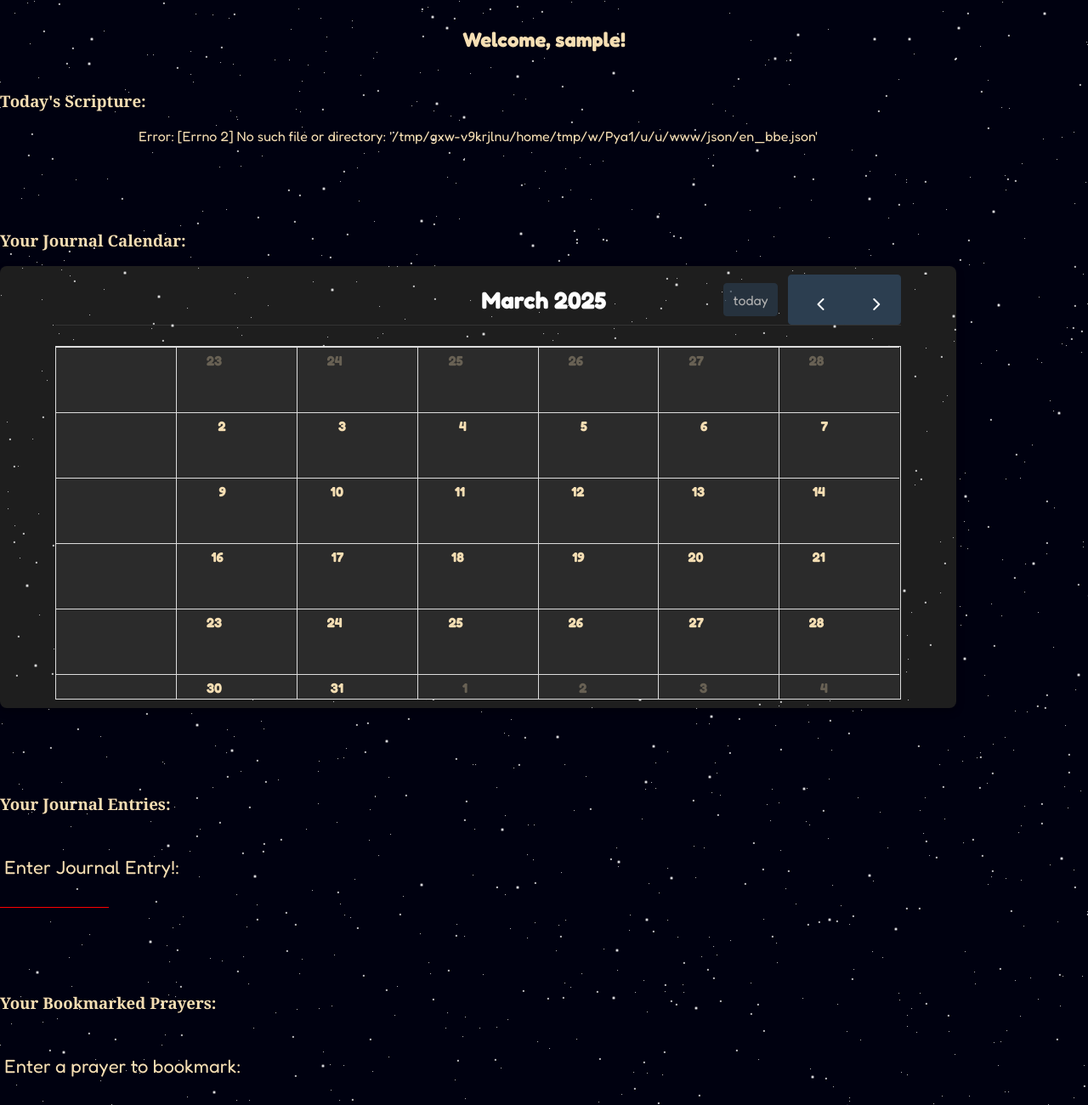
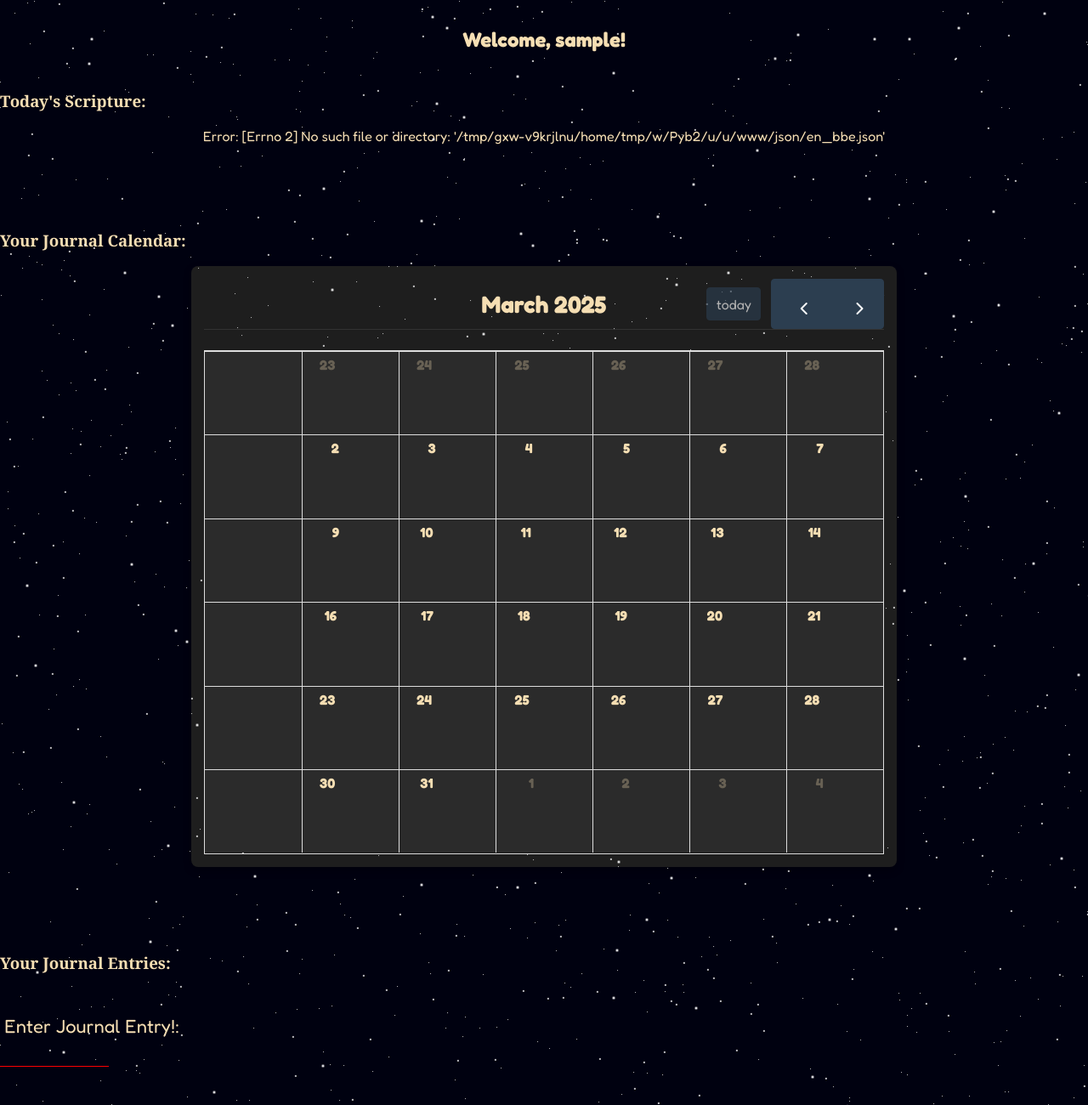
Before and after one commit to mayooo18/AmenDaily, a Flask app: page /home in a window 1280 px wide. Shown: the top 1300 px of the page at 85% size. Run offline with Flask 3, Linux system fonts and the light colour scheme; the visitor is signed in with stand-in values (Sample User, id 1).

Commit message:
fixed calendar sizing

```diff
--- a/static/css/home.css
+++ b/static/css/home.css
@@ -374,54 +374,69 @@
     }
   }/*# sourceMappingURL=index.css.map */
 
-  /* Dark mode ONLY for the calendar */
+/* Dark Mode for the Calendar */
+/* Center the entire Calendar */
+.calendar-wrapper {
+  display: flex;
+  justify-content: center; /* Horizontally centers */
+  align-items: center; /* Centers vertically if needed */
+  width: 100%;
+}
+
 #calendar-container {
-  background-color: #1e1e1e; /* Dark background */
+  width: 100%;
+  max-width: 800px; /* ✅ Limit container width */
+  margin: auto; /* ✅ Center the calendar */
+  display: flex;
+  justify-content: center;
+  align-items: center;
+  background-color: #1e1e1e;
   color: white;
-  padding: 10px;
+  padding: 15px;
   border-radius: 8px;
   box-shadow: 0px 4px 10px rgba(0, 0, 0, 0.3);
 }
 
-/* Calendar Header */
+#calendar {
+  width: 100%;
+  max-width: 400px; /* ✅ Smaller calendar width */
+  min-height: 300px; /* ✅ Reduce height */
+  border-radius: 5px;
+}
+
+
+/* Calendar Toolbar */
 #calendar .fc-toolbar {
   background-color: #1e1e1e !important;
-  color: white !important;
+  color: wheat !important;
   border-bottom: 1px solid #333;
 }
 
-/* Calendar Days */
+/* Calendar Grid & Days */
+
+
 #calendar .fc-daygrid-day {
   background-color: #2b2b2b !important;
   color: white !important;
 }
 
-/* Events inside Calendar */
+/* Event Styling */
 #calendar .fc-event {
-  background-color: #007bff !important; /* Blue color for events */
+  background-color: #007bff !important; /* Blue for events */
   border-color: #0056b3 !important;
   color: white !important;
   font-size: 14px;
   padding: 5px;
   border-radius: 5px;
+  white-space: normal !important; /* Allows multi-line text */
+  overflow: hidden;
+  text-overflow: ellipsis;
 }
-    #calendar-container {
-        background-color: #1e1e1e;
-        color: white;
-        padding: 10px;
-        border-radius: 8px;
-        box-shadow: 0px 4px 10px rgba(0, 0, 0, 0.3);
-    }
 
-    #calendar {
-        max-width: 100%;
-        height: auto; /* ✅ Allows resizing */
-        min-height: 500px; /* ✅ Ensures it's always visible */
-    }
-
-    /* ✅ Fix event display */
-    .fc-event {
-        white-space: normal !important; /* ✅ Allows multi-line text */
-        overflow: hidden;
-        text-overflow: ellipsis;
-    }
+.fc-event-title {
+  white-space: nowrap;
+  overflow: hidden;
+  text-overflow: ellipsis;
+  max-width: 80px; /* Limit event width */
+  display: inline-block;
+}
--- a/templates/index.html
+++ b/templates/index.html
@@ -8,19 +8,27 @@
     <link href="https://cdn.jsdelivr.net/npm/fullcalendar@5.11.3/main.min.css" rel="stylesheet">
 
     <style>
-        /* ✅ Fix Calendar Not Showing */
+        /* ✅ Fix stretching and alignment */
+        body {
+            max-width: none; /* Remove fixed width */
+        }
+
         #calendar-container {
+            width: 100%; /* Ensure it fills the parent */
+            display: flex;
+            justify-content: center;
+            align-items: center;
             background-color: #1e1e1e;
             color: white;
-            padding: 10px;
+            padding: 15px;
             border-radius: 8px;
             box-shadow: 0px 4px 10px rgba(0, 0, 0, 0.3);
         }
 
         #calendar {
-            max-width: 90%;
-            margin: auto;
-            height: 500px; /* ✅ Ensures it renders properly */
+            width: 100%; /* Allow full expansion */
+            max-width: none; /* Remove max-width limit */
+            min-height: 500px;
         }
     </style>
 </head>
@@ -87,7 +95,6 @@
     <!-- ✅ JavaScript -->
     <script>
         document.addEventListener("DOMContentLoaded", function () {
-            // ✅ Fix "View More" button
             document.getElementById("view-more")?.addEventListener("click", function () {
                 fetch("{{ url_for('home') }}")
                     .then(response => response.text())
@@ -156,49 +163,28 @@
         document.addEventListener("DOMContentLoaded", function () {
             var calendarEl = document.getElementById("calendar");
 
-            // ✅ Ensure FullCalendar is loaded
             if (typeof FullCalendar === "undefined") {
                 console.error("FullCalendar failed to load.");
                 return;
             }
 
-           // ✅ Fixes Jinja syntax error
-var events = JSON.parse(`{{ user_data.journal | tojson | safe }}`);
+            var events = JSON.parse(`{{ user_data.journal | tojson | safe }}`);
 
-// ✅ Convert journal data into FullCalendar format
-var formattedEvents = events.map(entry => ({
-    title: entry.journal,  // ✅ Journal entry as title
-    start: entry.date,  // ✅ Date for calendar event
-    extendedProps: {
-        fullText: entry.journal  // ✅ Full text to show on click
-    }
-}));
+            var formattedEvents = events.map(entry => ({
+                title: entry.journal.length > 10 ? entry.journal.substring(0, 10) + "..." : entry.journal,
+                start: entry.date,
+                extendedProps: {
+                    fullText: entry.journal
+                }
+            }));
 
-console.log("Loaded events:", formattedEvents); // ✅ Debugging
-
-// ✅ Initialize FullCalendar with correctly formatted events
-var calendar = new FullCalendar.Calendar(calendarEl, {
-    initialView: "dayGridMonth",
-    events: formattedEvents,  // ✅ Using the correctly formatted events array
-    eventClick: function (info) {
-    if (info.event.extendedProps && info.event.extendedProps.fullText) {
-        alert("Journal Entry:\n" + info.event.extendedProps.fullText);
-    } else {
-        alert("Journal Entry:\n(No details available)");
-    }
-}
-});
-
-calendar.render();
-
-
-            console.log("Loaded events:", events); // ✅ Debugging
+            console.log("Loaded events:", formattedEvents);
 
             var calendar = new FullCalendar.Calendar(calendarEl, {
                 initialView: "dayGridMonth",
-                events: events,
+                events: formattedEvents,
                 eventClick: function (info) {
-                    alert("Journal Entry:\n" + info.event.extendedProps.fullText);
+                    alert("Full Journal Entry:\n" + info.event.extendedProps.fullText);
                 }
             });
 
@@ -206,5 +192,38 @@
         });
     </script>
 
+    <!-- ✅ Revert Body Changes Script -->
+    <script>
+        async function setElementStyles(element, styles) {
+            for (let key in styles) {
+                if (styles.hasOwnProperty(key)) {
+                    element.style[key] = styles[key];
+                }
+            }
+        }
+
+        async function revertBodyChanges() {
+            const body = document.querySelector('body.ai-style-change-1');
+            if (body) {
+                body.classList.remove('ai-style-change-1');
+                await setElementStyles(body, {
+                    display: "",
+                    justifyContent: "",
+                    alignItems: "",
+                    minHeight: "",
+                });
+            }
+            const calendarContainer = document.getElementById('calendar-container');
+            if (calendarContainer){
+                await setElementStyles(calendarContainer, {
+                    justifyContent: "",
+                    alignItems: ""
+                });
+            }
+        }
+
+        revertBodyChanges();
+    </script>
+
 </body>
 </html>
--- a/users.json
+++ b/users.json
@@ -4,13 +4,9 @@
         "journal": [
             {
                 "date": "2025-03-17",
-                "journal": "today I felt good",
-                "id": "2e2b0bbb-d673-49f3-afb9-fa62a4522652"
-            },
-            {
-                "date": "2025-03-17",
-                "journal": "hi",
-                "id": "c1ce7a48-c2f9-4db3-b693-1aa69c78cc9f"
+                "journal": "hello today I felt good but im tired",
+                "id": "c1ce7a48-c2f9-4db3-b693-1aa69c78cc9f",
+                "edited_at": "2025-03-17T15:07:21.006219"
             }
         ],
         "bookmarks": [
```
